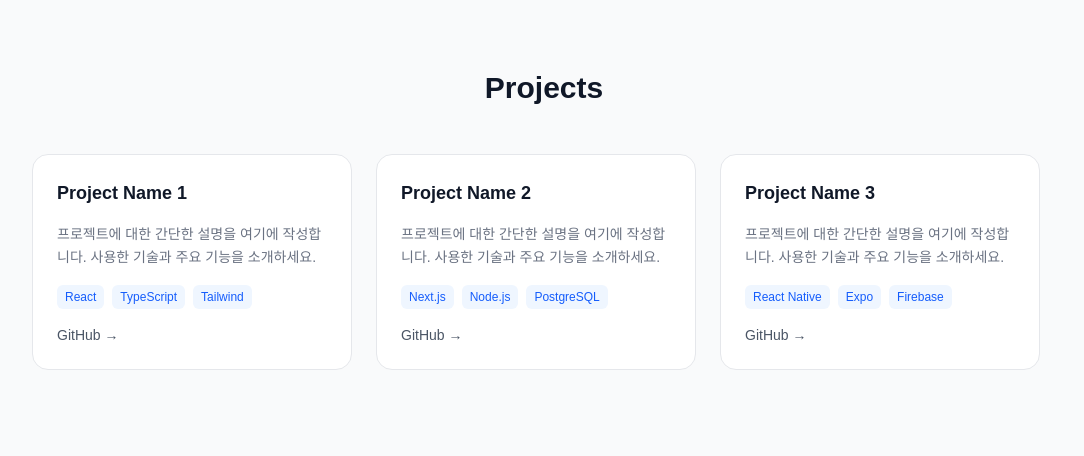
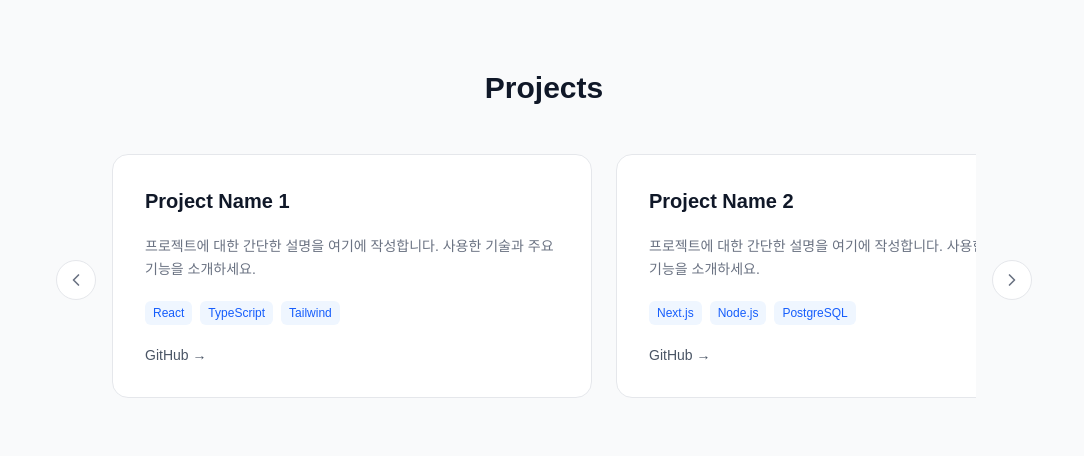
Before and after one commit to Seojegyeong/Seojegyeong.github.io, a Next.js app: page / in a window 1280 px wide. Shown: the part 1214-1670 px from the top of the page, without its empty margins (96-1180 px from the left). Built offline with nearby package versions, Linux system fonts and the light colour scheme; no server answers.

Commit message:
feat: 프로젝트 카드 크기 확장 및 lucide 화살표 버튼 추가

```diff
--- a/components/Projects.tsx
+++ b/components/Projects.tsx
@@ -1,3 +1,8 @@
+"use client";
+
+import { useRef } from "react";
+import { ChevronLeft, ChevronRight } from "lucide-react";
+
 const projects = [
   {
     title: "Project Name 1",
@@ -23,17 +28,37 @@ const projects = [
 ];
 
 export default function Projects() {
+  const scrollRef = useRef<HTMLDivElement>(null);
+
+  const scroll = (dir: "left" | "right") => {
+    scrollRef.current?.scrollBy({ left: dir === "right" ? 440 : -440, behavior: "smooth" });
+  };
+
   return (
-    <section id="projects" className="py-24 px-6 bg-gray-50 dark:bg-gray-900/50">
-      <div className="max-w-5xl mx-auto">
+    <section id="projects" className="py-24 bg-gray-50 dark:bg-gray-900/50">
+      <div className="max-w-5xl mx-auto px-6">
         <h2 className="text-3xl font-bold mb-12 text-center">Projects</h2>
-        <div className="flex gap-6 overflow-x-auto pb-4 -mx-6 px-6 snap-x snap-mandatory scrollbar-hide">
+      </div>
+
+      <div className="relative flex items-center gap-4 px-6 max-w-5xl mx-auto">
+        <button
+          onClick={() => scroll("left")}
+          className="shrink-0 w-10 h-10 flex items-center justify-center rounded-full border border-gray-200 dark:border-gray-700 bg-white dark:bg-gray-900 hover:bg-gray-100 dark:hover:bg-gray-800 transition text-gray-500 dark:text-gray-400"
+          aria-label="이전"
+        >
+          <ChevronLeft className="w-5 h-5" />
+        </button>
+
+        <div
+          ref={scrollRef}
+          className="flex gap-6 overflow-x-auto pb-2 snap-x snap-mandatory scrollbar-hide"
+        >
           {projects.map((project) => (
             <div
               key={project.title}
-              className="bg-white dark:bg-gray-900 rounded-2xl p-6 border border-gray-200 dark:border-gray-800 flex flex-col gap-4 hover:shadow-lg transition shrink-0 w-80 snap-start"
+              className="bg-white dark:bg-gray-900 rounded-2xl p-8 border border-gray-200 dark:border-gray-800 flex flex-col gap-5 hover:shadow-lg transition shrink-0 w-[480px] snap-start"
             >
-              <h3 className="font-bold text-lg">{project.title}</h3>
+              <h3 className="font-bold text-xl">{project.title}</h3>
               <p className="text-sm text-gray-500 dark:text-gray-400 flex-1 leading-relaxed">
                 {project.description}
               </p>
@@ -70,6 +95,14 @@ export default function Projects() {
             </div>
           ))}
         </div>
+
+        <button
+          onClick={() => scroll("right")}
+          className="shrink-0 w-10 h-10 flex items-center justify-center rounded-full border border-gray-200 dark:border-gray-700 bg-white dark:bg-gray-900 hover:bg-gray-100 dark:hover:bg-gray-800 transition text-gray-500 dark:text-gray-400"
+          aria-label="다음"
+        >
+          <ChevronRight className="w-5 h-5" />
+        </button>
       </div>
     </section>
   );
--- a/package.json
+++ b/package.json
@@ -9,6 +9,7 @@
     "lint": "eslint"
   },
   "dependencies": {
+    "lucide-react": "^1.34.0",
     "next": "16.3.1",
     "react": "19.2.8",
     "react-dom": "19.2.8"
```
Also changed, not shown: 1 other file (tests, documents, lock files or other folders).
